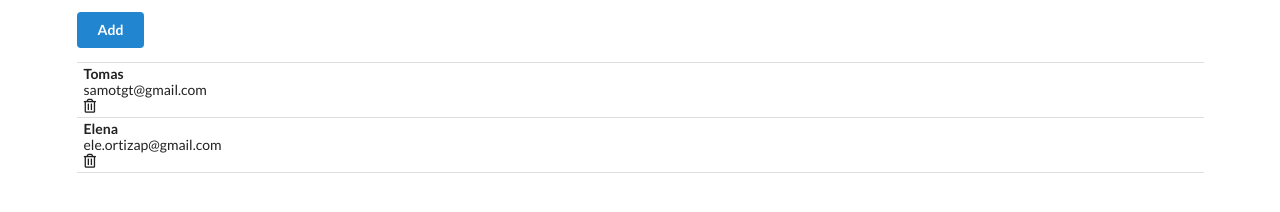
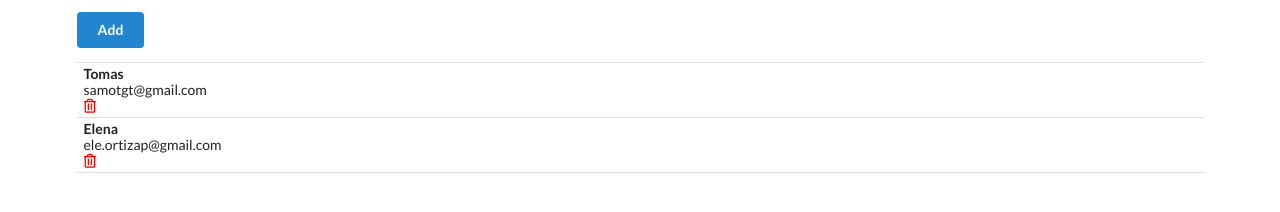
Before and after one commit to TomasGarciaDev/contact-app, a React (Create React App) app: page / in a window 1280 px wide. Shown: the part 240-452 px from the top of the page. Built offline with nearby package versions, Linux system fonts and the light colour scheme.

Commit message:
ContactCard added to ContactList

```diff
--- a/src/components/ContactCard.js
+++ b/src/components/ContactCard.js
@@ -1,16 +1,17 @@
 import React from "react";
 
-const ContactCard = () => {
-
+const ContactCard = (props) => {
+  const {id, name, email} = props.contact
   return (
     <div className="item">
       <div className="content">
-        <div className="header">{contact.name}</div>
-        <div>{contact.email}</div>
+        <div className="header">{name}</div>
+        <div>{email}</div>
       </div>
-    <i className="trash alternate outline icon"></i>
+        <i className="trash alternate outline icon"
+        style={{ color:"red", marginTop:"7px" }}></i>
   </div>
   );
 }
 
-export dafault ContactCard;
+export default ContactCard;
--- a/src/components/ContactList.js
+++ b/src/components/ContactList.js
@@ -1,15 +1,10 @@
 import React from "react";
+import ContactCard from "./ContactCard";
 
 const ContactList = (props) => {
   const renderContactList = props.contacts.map((contact) => {
     return (
-      <div className="item">
-        <div className="content">
-          <div className="header">{contact.name}</div>
-          <div>{contact.email}</div>
-        </div>
-        <i className="trash alternate outline icon"></i>
-      </div>
+      <ContactCard contact={contact}></ContactCard>
     );
   })
 
```
